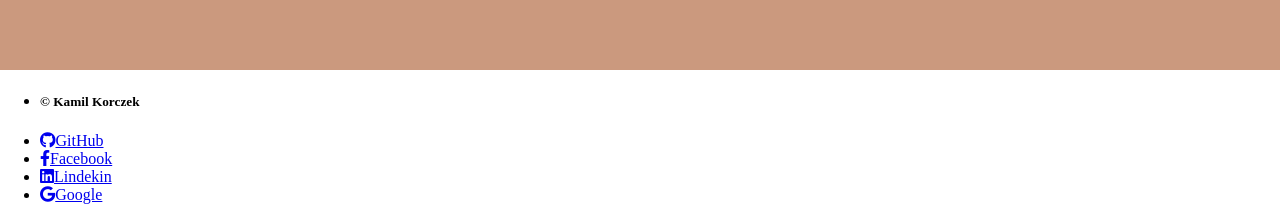
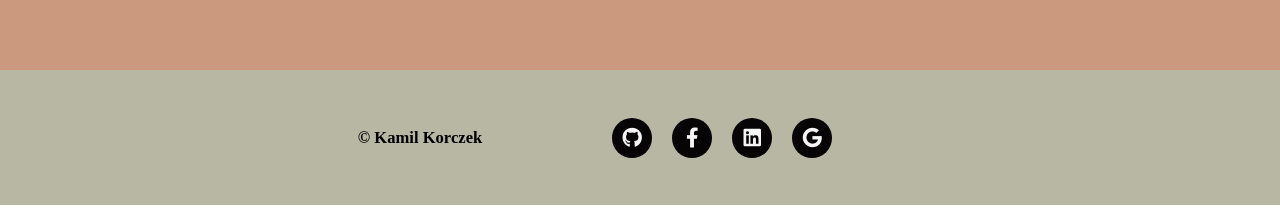
Before and after one commit to KamilKorczek/javascript-prework, a website: page index.html in a window 1280 px wide. Shown: the part 3170-3387 px from the top of the page. Drawn offline with nearby package versions, Linux system fonts and the light colour scheme; files that its build step writes are made by us from their sources; a web font is replaced by a local one.

Commit message:
Add a footer section to the file style

```diff
--- a/sass/style.scss
+++ b/sass/style.scss
@@ -226,3 +226,57 @@ h3 {
         font-weight: 700;
     }
 }
+
+/*Footer*/
+footer {
+    margin: 0;
+    background: $background-footer;
+
+    .container-fluid {
+        padding: 30px 160px;
+
+        .social-media-content {
+            display: flex;
+            justify-content: center;
+            align-items: center;
+
+            .copyright {
+                margin: 0;
+                list-style-type: none;
+                font-size: 20px;
+            }
+
+            .social-media {
+                margin: 0;
+                padding: 0;
+                list-style-type: none;
+                display: flex;
+                justify-content: center;
+                flex: 50% 0;
+                align-items: center;
+
+                .social {
+                    font-size: 0;
+                    padding: 0 10px;
+
+                    .fab, .fa-brands {
+                        font-size: 20px;
+                        background: $text-color;
+                        width: 40px;
+                        height: 40px;
+                        line-height: 40px;
+                        text-align: center;
+                        color: $font-header-color;
+                        border-radius: 50%;
+                        transition: all 1s;
+                    }
+
+                    .fab:hover, .fa-brands:hover {
+                        transform: scale(1.2);
+                        transition: all 1s;
+                    }
+                }
+            }
+        }
+    }
+}
```
